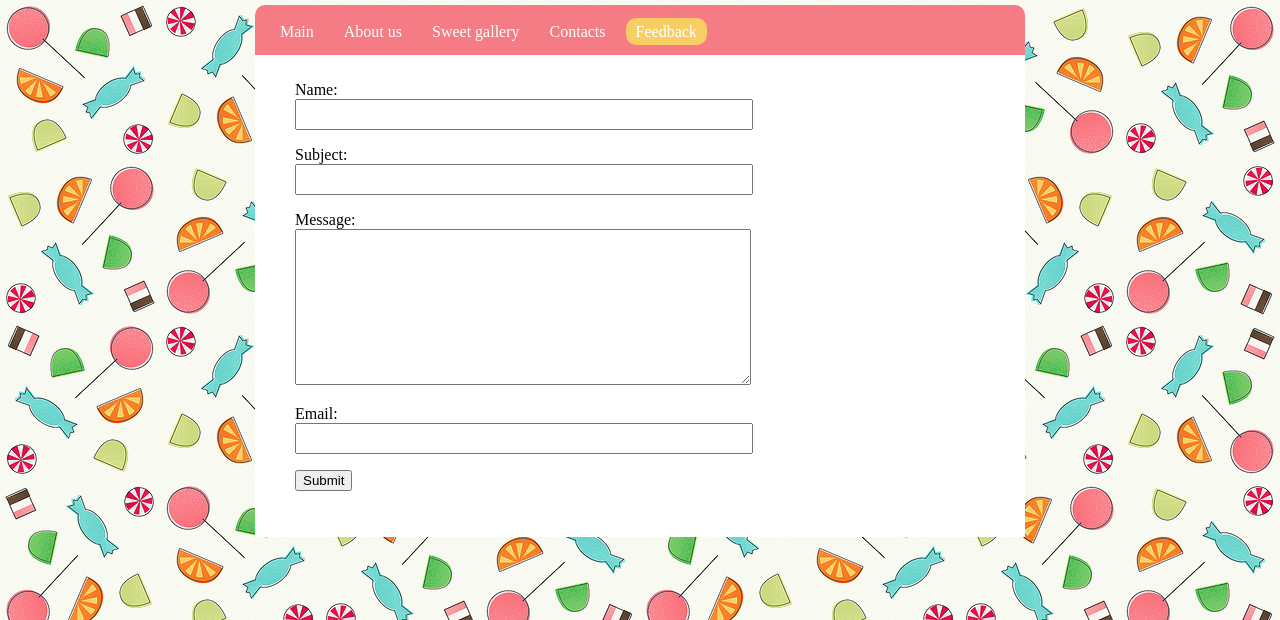
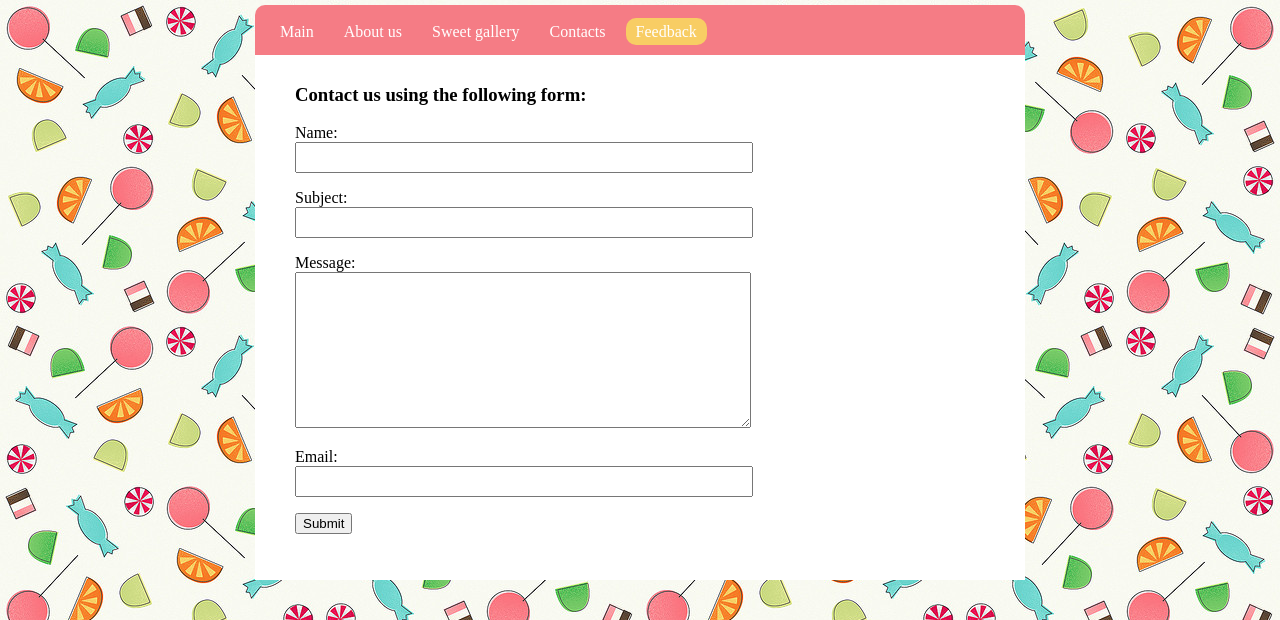
Before and after one commit to n-zav/sweets, a Django app: page /feedback/ in a window 1280 px wide. Shown: the top 620 px of the page. Run offline with Django 3.2, Linux system fonts and the light colour scheme.

Commit message:
9: translations added, navigation urls added

```diff
--- a/templates/base.html
+++ b/templates/base.html
@@ -23,10 +23,10 @@
 
 <ul id="menu">
     <li><a href="/">{% trans "Main" %}</a></li>
-    <li><a href="about">{% trans "About us" %}</a></li>
+    <li><a href={% url "about" %}>{% trans "About us" %}</a></li>
     <li><a href="/">{% trans "Sweet gallery" %}</a></li>
-    <li><a href="contact/">{% trans "Contacts" %}</a></li>
-    <li><a href="feedback/">{% trans "Feedback" %}</a></li>
+    <li><a href={% url "contact" %}>{% trans "Contacts" %}</a></li>
+    <li><a href={% url "feedback" %}>{% trans "Feedback" %}</a></li>
 </ul>
 
 <div id = "container">
--- a/templates/feedback.html
+++ b/templates/feedback.html
@@ -2,8 +2,9 @@
 {% load i18n %}
 
 {% block content %}
+    <h3>{% trans "Contact us using the following form:" %}</h3>
     <form action="/feedback/" method="post">{% csrf_token %}
-            {{ form.non_field_errors }}
+           {{ form.non_field_errors }}
             <div class="fieldWrapper">
                 {{ form.name.errors }}
                 <p><label for="id_name">{% trans "Name" %}:</label>
```
Also changed, not shown: locale/ru/LC_MESSAGES/django.po, 1 other file.
